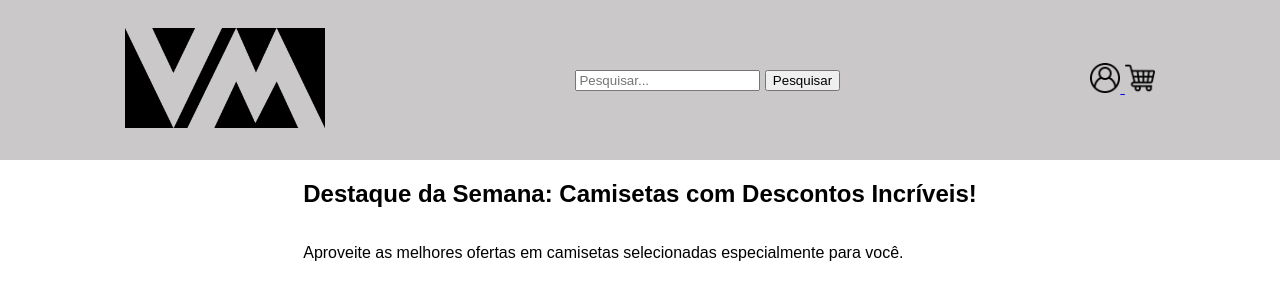
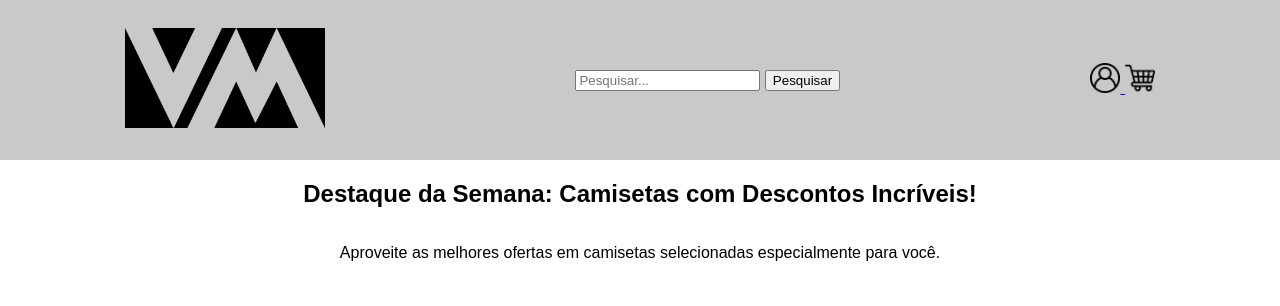
Before and after one commit to EdsonMarcosDaSilvaJunior/LojaVirtual, a plain HTML site: page index.html in a window 1280 px wide. Shown: the top 306 px of the page. Drawn offline with Linux system fonts and the light colour scheme.

Commit message:
Corrige alinhamento

```diff
--- a/index.html
+++ b/index.html
@@ -8,8 +8,7 @@
     <style>
       .destaque {
         display: grid;
-        justify-content: center;
-        align-items: center;
+        text-align: center;
       }
       .sobre-nos {
         display: grid;
```
